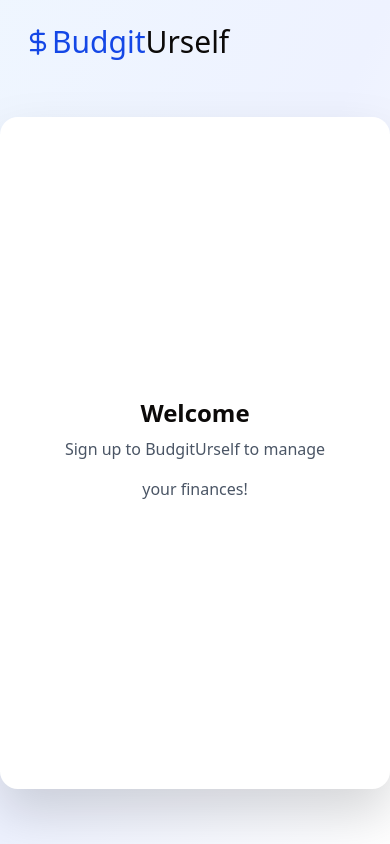
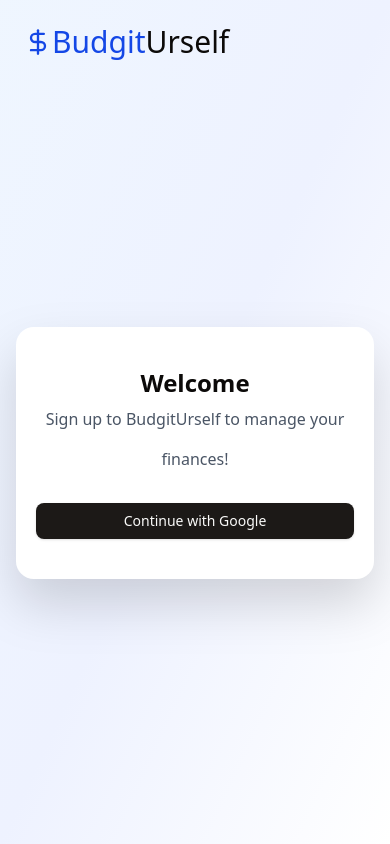
Before and after one commit to tylernpc/BudgitUrself, a Next.js app in the folder budgiturself/: page /sign-up in a window 390 px wide. Built offline with nearby package versions, Linux system fonts and the light colour scheme.

Commit message:
Fix to make it better for mobile and PC

```diff
--- a/budgiturself/app/(auth)/sign-up/page.tsx
+++ b/budgiturself/app/(auth)/sign-up/page.tsx
@@ -1,27 +1,33 @@
 import Link from "next/link";
 import {DollarSign} from "lucide-react";
+import {Button} from "@/components/ui/button";
 
 export default function SignUpPage() {
     return (
-        <div className="min-h-screen bg-linear-to-br from-blue-50 via-indigo-50 to-white flex flex-col">
+        <div className="min-h-screen bg-linear-to-br from-blue-50 via-indigo-50 to-white">
             <section className="min-h-screen flex flex-col">
-                <Link href="/">
+                <Link href="/" className="w-fit">
                     <button className="inline-flex items-center text-3xl pt-6 pl-6 cursor-pointer">
                         <DollarSign className="size-7 text-blue-700"></DollarSign>
                         <span className="text-blue-700">Budgit</span>Urself
                     </button>
                 </Link>
 
-                <div className="flex-1 flex items-center justify-center drop-shadow-2xl">
-                    <div className="bg-white rounded-2xl px-12 py-70">
+                <div className="flex-1 flex items-center justify-center px-4 sm:px-6 lg:px-8 drop-shadow-2xl">
+                    <div className="w-full max-w-md sm:max-w-lg bg-white rounded-2xl px-5 py-10 sm:px-10 sm:py-12">
                         <div className="text-center leading-10">
                             <h1 className="text-2xl font-semibold">Welcome</h1>
-                            <p className="text-gray-600">Sign up to BudgitUrself to manage your finances!</p>
+                            <p className="text-gray-600">
+                                Sign up to BudgitUrself to manage your finances!
+                            </p>
+                        </div>
+
+                        <div className="mt-6">
+                            <Button className="w-full">Continue with Google</Button>
                         </div>
                     </div>
                 </div>
             </section>
         </div>
-
     );
 }
```
